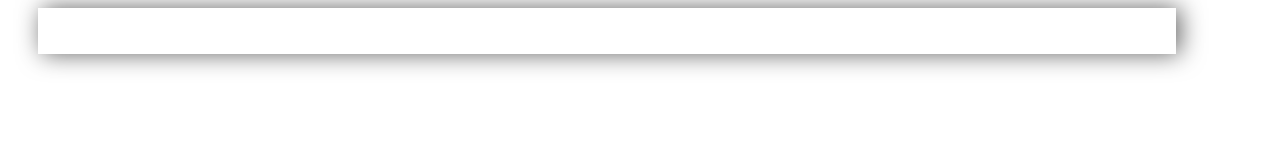
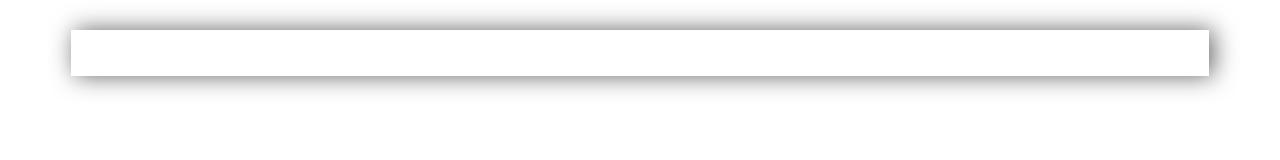
Before and after one commit to iRetray/EncuestaEmpresarial, a plain HTML site: page formulario.html in a window 1280 px wide. Drawn offline with Linux system fonts and the light colour scheme.

Commit message:
Formulario top

```diff
--- a/css/estilos.css
+++ b/css/estilos.css
@@ -35,6 +35,24 @@ padding: 20px;
 margin: auto;
 margin-left: 30px;
 margin-right: 30px;
+}
+
+.top {
+	margin-top: 30px;
+}
+
+.tablaFormulario {
+	width: 90%;
+	margin-top: 30px;
+	min-width: 410px;
+
+	-webkit-box-shadow: 4px 0px 25px 0px rgba(0,0,0,0.62);
+-moz-box-shadow: 4px 0px 25px 0px rgba(0,0,0,0.62);
+box-shadow: 4px 0px 25px 0px rgba(0,0,0,0.62);
+padding: 20px;
+margin: auto;
+margin-left: 5%;
+margin-right: 5%;
 }
 
 .tablaFooter {
--- a/formulario.html
+++ b/formulario.html
@@ -6,14 +6,14 @@
 	<title>Formulario</title>
 </head>
 <body>
-
-<table class="tabla1" align="center">
+<section class="top">
+<table class="tablaFormulario" align="center">
 		<tr class="fila1" align="center">
 			<td class="columna1">
 
 			</td>
 		</tr>
 </table>
-
+</section>
 </body>
 </html>
```
